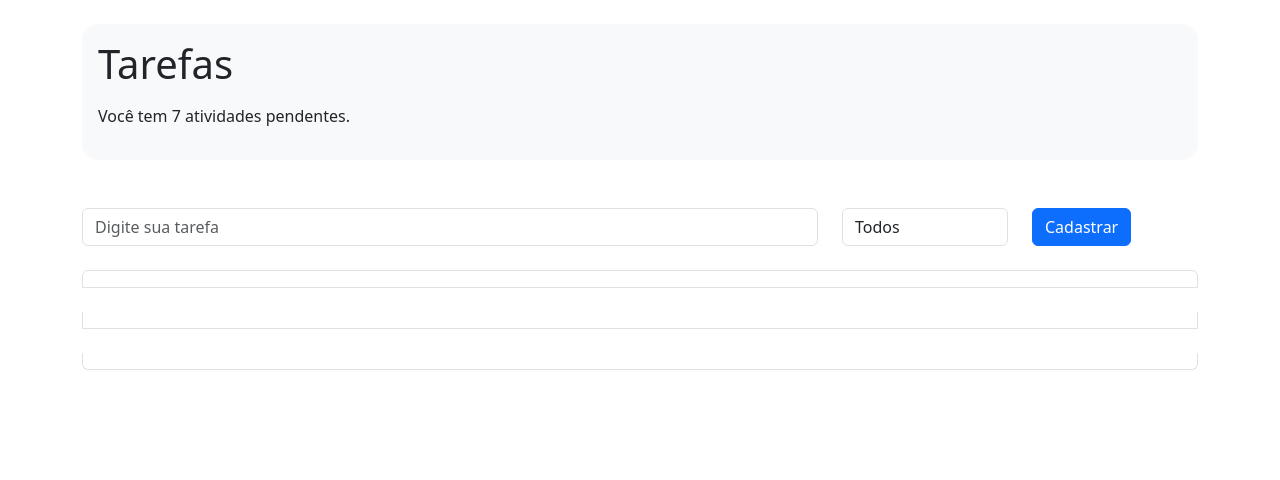
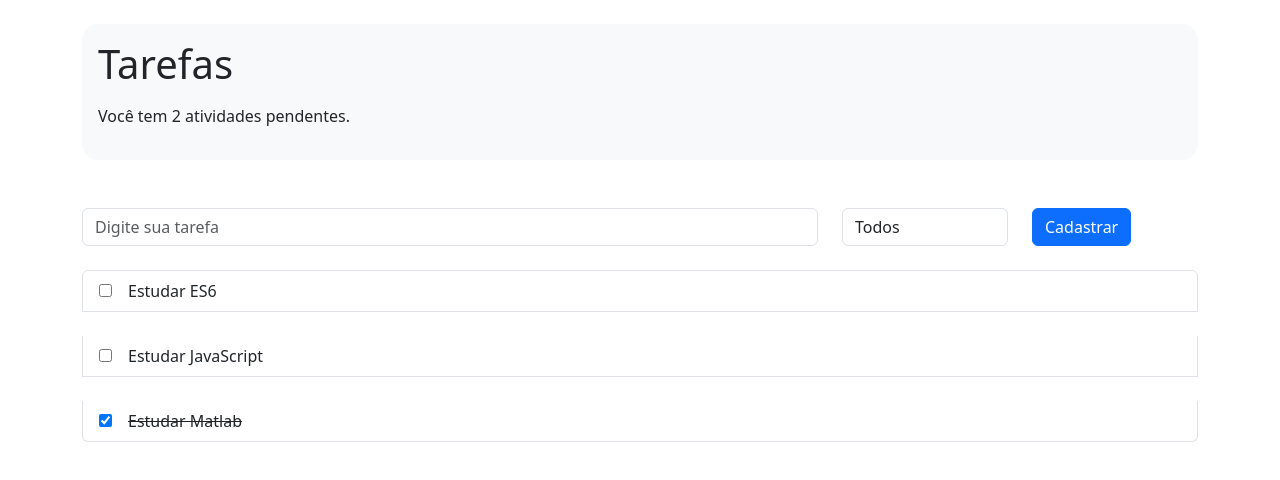
Before and after one commit to atilawfonseca/todo_vue, a Vue app: page / in a window 1280 px wide. Shown: the top 480 px of the page. Built offline with nearby package versions, Linux system fonts and the light colour scheme; the HTML template or start-up script is replaced by a standard one.

Commit message:
quase terminando a lógica da página... falta apenas não atualizar a página automatico

```diff
--- a/src/App.vue
+++ b/src/App.vue
@@ -3,6 +3,8 @@
 import {reactive} from 'vue';
 
 const estado = reactive({
+  filtro:'',
+  tarefaTemp: '',
   tarefas: [
   {
     titulo: "Estudar ES6",
@@ -19,8 +21,34 @@ const estado = reactive({
   ]
 }
 );
+const getAtividadePendente = () => {
+  return estado.tarefas.filter(tarefa => !tarefa.finalizada);
+}
 
+const getAtividadeFinalizada = () => {
+  return estado.tarefas.filter(tarefa => tarefa.finalizada);
+}
 
+const getFiltroTarefas = () => {
+  const {filtro} = estado;
+  switch(filtro) {
+    case 'pendentes':
+      return getAtividadePendente();
+    case 'finalizadas':
+      return getAtividadeFinalizada();
+    default:
+      return estado.tarefas;
+  }
+}
+const addTarefa = ()=> {
+
+  const novaTarefa = {
+    titulo: estado.tarefaTemp,
+    finalizada: false
+  }
+  estado.tarefas.push(novaTarefa);
+  estado.tarefaTemp = '';
+}
 </script>
 
 <template>
@@ -29,20 +57,20 @@ const estado = reactive({
     <div class="mt-4 p-3 bg-light rounded-4">
       <h1 class="mb-3">Tarefas</h1>
       <p >
-        Você tem 7 atividades pendentes.
+        Você tem {{getAtividadePendente().length}} atividades pendentes.
       </p>
     </div>
   </div>
 </header>
 
 <main class="container">
-  <form class="mt-5">
+  <form class="mt-5" @submit="addTarefa()">
     <div class="row">
       <div class="col-md-8">
-        <input type="text" placeholder="Digite sua tarefa" class="form-control">
+        <input type="text" placeholder="Digite sua tarefa" class="form-control" @change="novaTarefa => estado.tarefaTemp = novaTarefa.target.value">
       </div>
       <div class="col-2">
-        <select class="form-control" >
+        <select class="form-control" @change="filtro => estado.filtro = filtro.target.value">
           <option value="todos">Todos</option>
           <option value="pendentes">Pendentes</option>
           <option value="finalizadas">Finalizadas</option>
@@ -55,13 +83,17 @@ const estado = reactive({
   </form>
 
   <ul class="list-group">
-    <li class="list-group-item mt-4" v-for="tarefa in estado.tarefas">
-
+    <li class="list-group-item mt-4" v-for="tarefa in getFiltroTarefas()">
+      <input @change="concluido => tarefa.finalizada = concluido.target.checked" type="checkbox" :id="tarefa.titulo" :checked="tarefa.finalizada">
+      <label :class="{done: tarefa.finalizada}" class="ms-3" :for="tarefa.titulo"> {{tarefa.titulo}}</label>
     </li>
   </ul>
+
 </main>
 </template>
 
 <style scoped>
-
+.done {
+  text-decoration: line-through;
+}
 </style>
```
Lines whose indentation alone changed are shown as unchanged.
